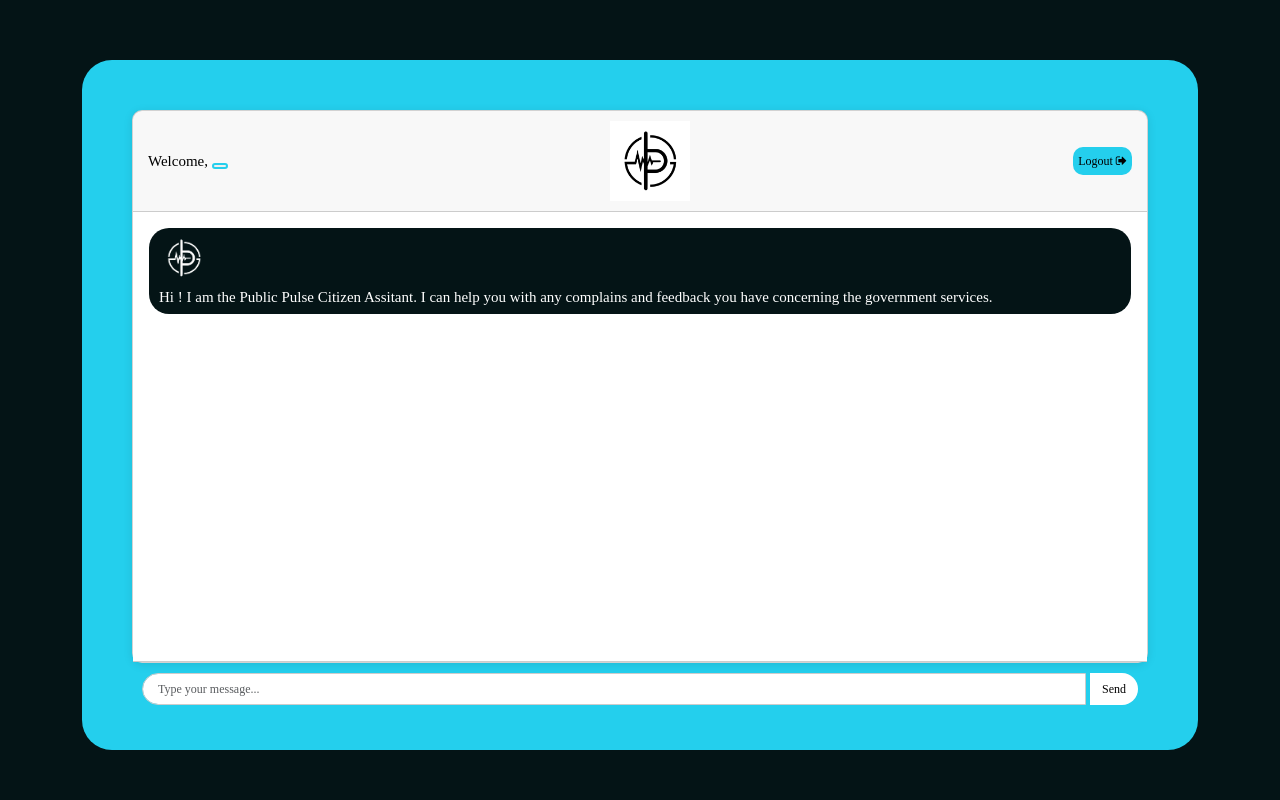
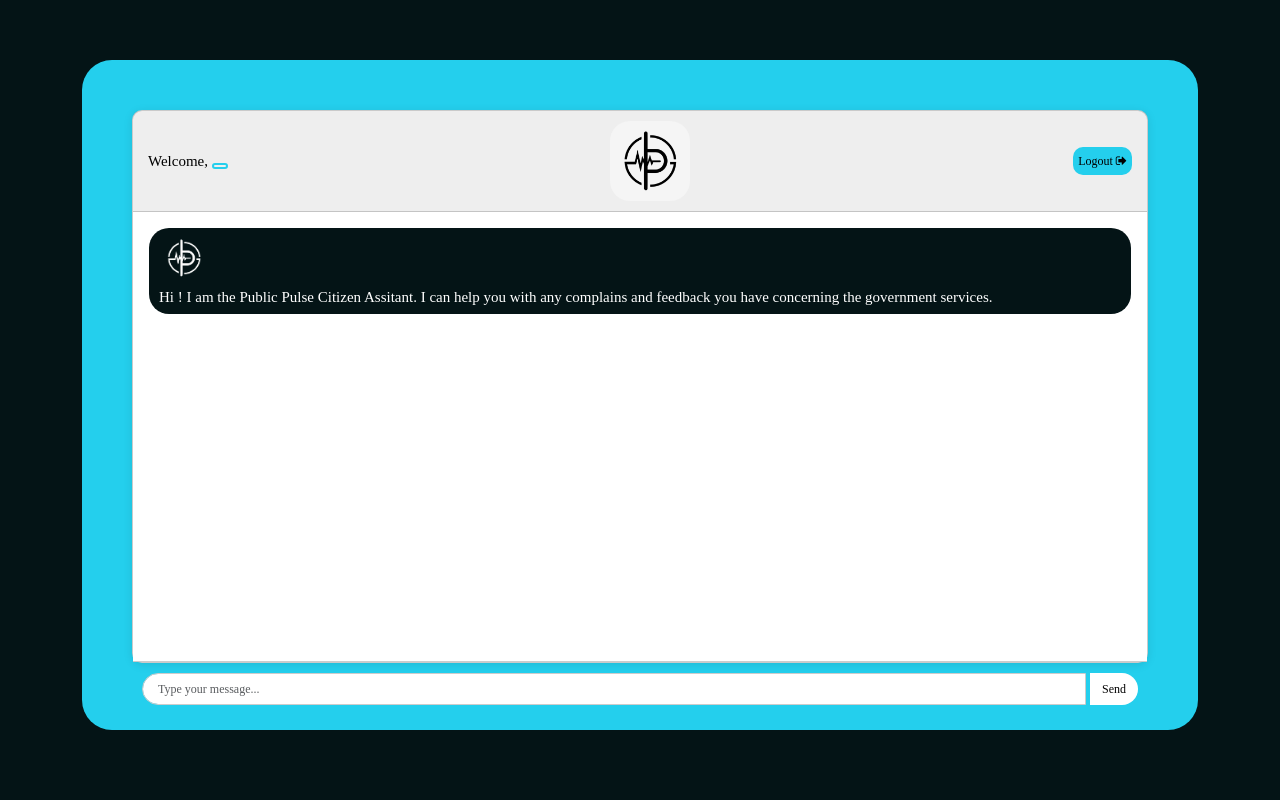
Before and after one commit to WambiruL/public-pulsev2, a Django app: page /chatbot/ in a window 1280 px wide. Run offline with Django 5.2, Linux system fonts and the light colour scheme; data comes from the database, SQL or seed files in the repository; both versions use the stored data as it was after the commit; some libraries are stand-ins or nearby versions; some web fonts are replaced.

Commit message:
Add Read Me

```diff
--- a/static/styles.css
+++ b/static/styles.css
@@ -698,7 +698,7 @@
     width: 100%;
     margin: 0 auto;
     margin-top: 60px;
-    height: 690px !important;
+    height: 670px !important;
     background-color: #24CFED;
     padding: 50px;
     border-radius: 30px;
@@ -706,7 +706,7 @@
 }
 
 .chat-container .card {
-    background-color: #fff;
+    background-color: whitesmoke;
     border-radius: 10px;
     box-shadow: 0 2px 10px rgba(0,0,0,0.1);
 }
@@ -722,11 +722,13 @@
 }
 
 .chat-container .title{
-    background-color:#fff;
+    background-color:whitesmoke;
     display: flex;
+    border-radius: 20px;
     justify-content: center;
 
 }
+
 .title h2{
     text-align: center;
 }
```
Also changed, not shown: db.sqlite3, readme.md (added).
